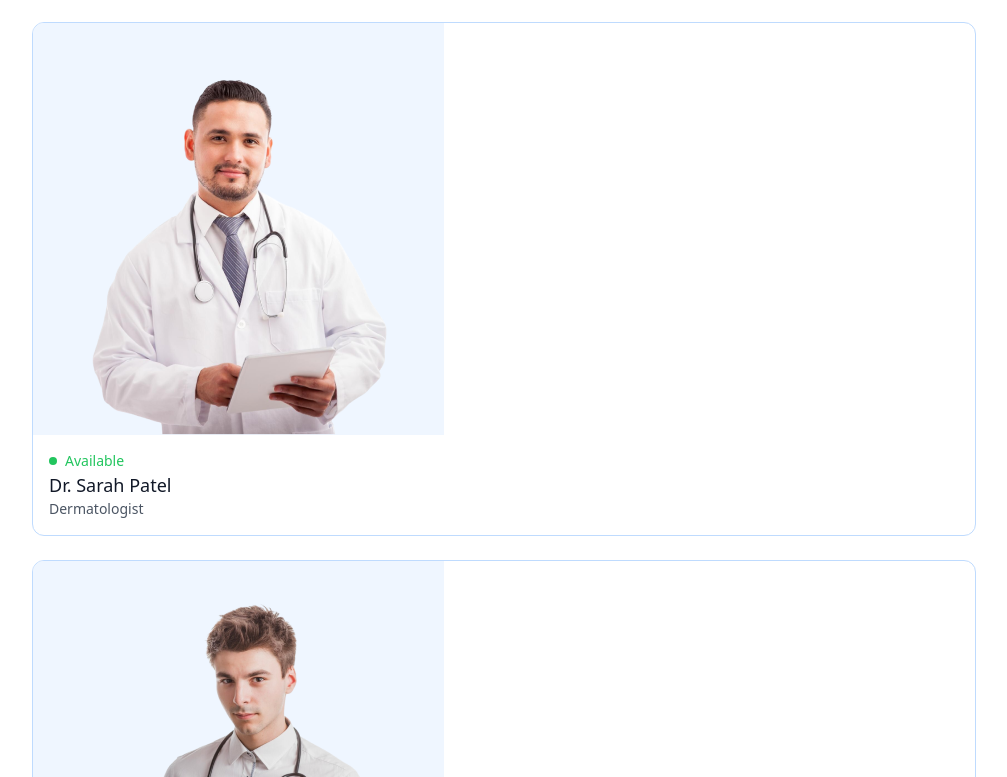
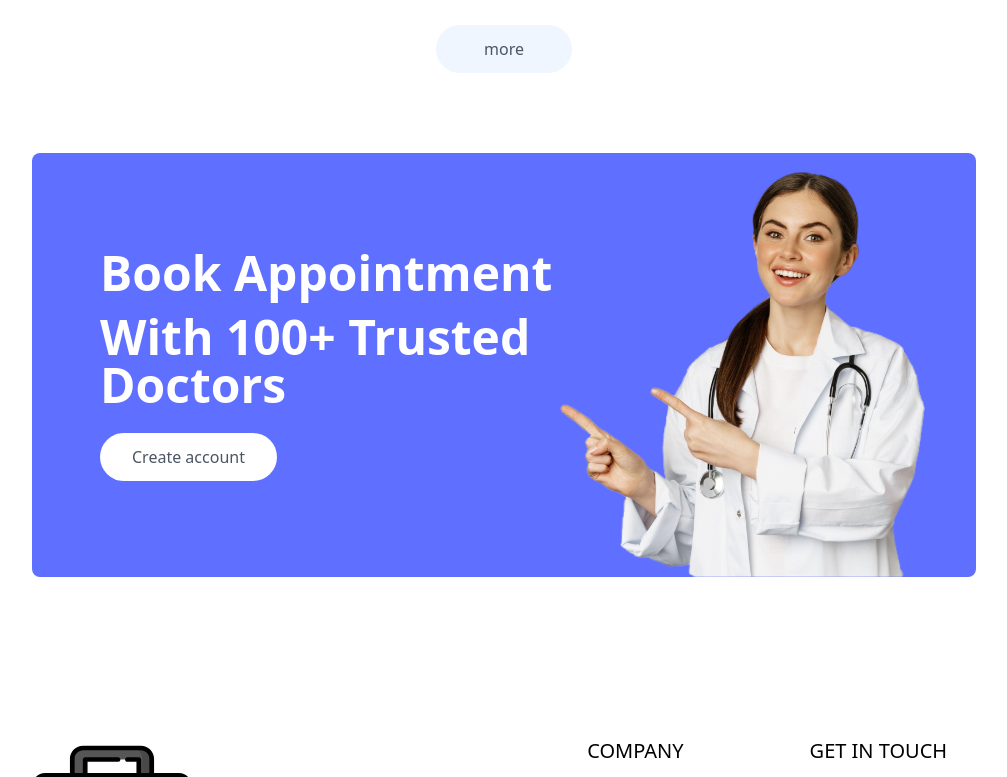
Before and after one commit to parimal1009/MediSync, a React (Vite) app in the folder Frontend/: page / in a window 1280 px wide. Shown: the part 2290-3067 px from the top of the page, without its empty margins (136-1143 px from the left). Built offline with nearby package versions, Linux system fonts and the light colour scheme.

Commit message:
Created Banner Component and added styles for TopDoctors.

```diff
--- a/Frontend/index.html
+++ b/Frontend/index.html
@@ -1,5 +1,5 @@
 <!doctype html>
-<html lang="en">
+<html lang="en" class="scroll-smooth">
   <head>
     <meta charset="UTF-8" />
     <link rel="icon" type="image/svg+xml" href="/medisync.svg" />
--- /dev/null
+++ b/Frontend/src/components/Banner.jsx
@@ -0,0 +1,29 @@
+import React from 'react';
+import { assets } from '../assets/assets';
+import { useNavigate } from 'react-router-dom';
+
+const Banner = () => {
+  const navigate = useNavigate();
+
+  return (
+    <div className="flex bg-primary rounded-lg px-6 sm:px-10 md:px-14 lg:px-12 my-20 md:mx-10">
+      {/* ---------- Left Side ---------- */}
+      <div className="flex-1 py-8 sm:py-10 md:py-16 lg:py-24 lg:pl-5">
+        <div className="text-xl sm:text-2xl md:text-3xl lg:text-5xl font-semibold text-white">
+          <p className="">Book Appointment</p>
+          <p className="mt-4">With 100+ Trusted Doctors</p>
+        </div>
+        <button onClick={() => { navigate('/login'); scrollTo(0, 0); }} className="bg-white text-sm sm:text-base text-gray-600 px-8 py-3 rounded-full mt-6 hover:scale-105 transition-all">
+          Create account
+        </button>
+      </div>
+
+      {/* ---------- Right Side ---------- */}
+      <div className="hidden md:block md:w-1/2 lg:w-[370px] relative">
+        <img className="w-full absolute bottom-0 right-0 max-w-md" src={assets.appointment_img} alt="" />
+      </div>
+    </div>
+  );
+}
+
+export default Banner;
--- a/Frontend/src/pages/Home.jsx
+++ b/Frontend/src/pages/Home.jsx
@@ -2,6 +2,7 @@
 import Header from "../components/Header";
 import SpecialityMenu from "../components/SpecialityMenu";
 import TopDoctors from "../components/TopDoctors";
+import Banner from "../components/Banner";
 
 const Home = () => {
   return (
@@ -9,6 +10,7 @@
       <Header />
       <SpecialityMenu/>
       <TopDoctors />
+      <Banner />
     </div>
   );
 };
--- a/Frontend/tailwind.config.js
+++ b/Frontend/tailwind.config.js
@@ -6,6 +6,9 @@
       colors: {
         primary: "#5f6FFF",
       },
+      gridTemplateColumns:{
+        'auto' : 'repeat(auto-fill, minmax(200px, 1fr))'
+      }
     },
   },
   plugins: [],
```
Also changed, not shown: Frontend/src/components/Footer.jsx (+15 -13 lines).
